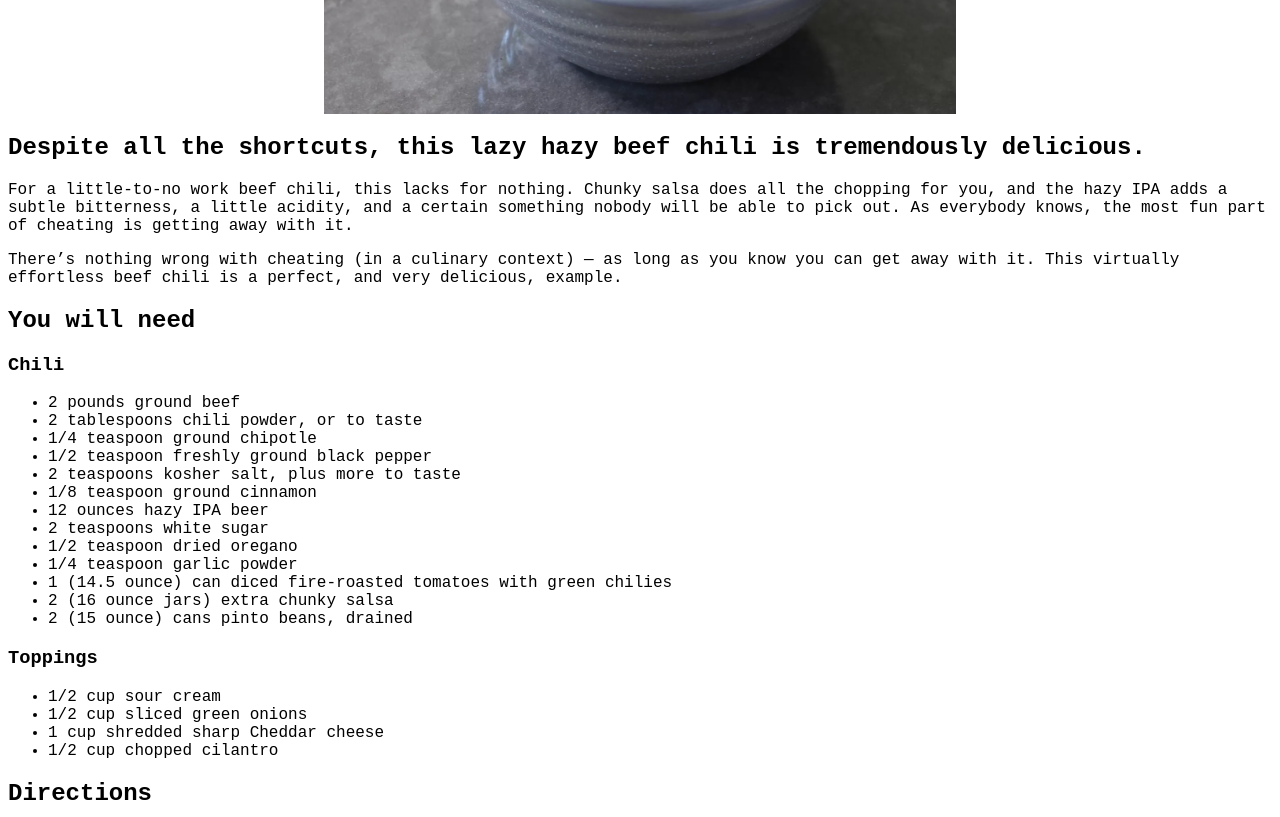
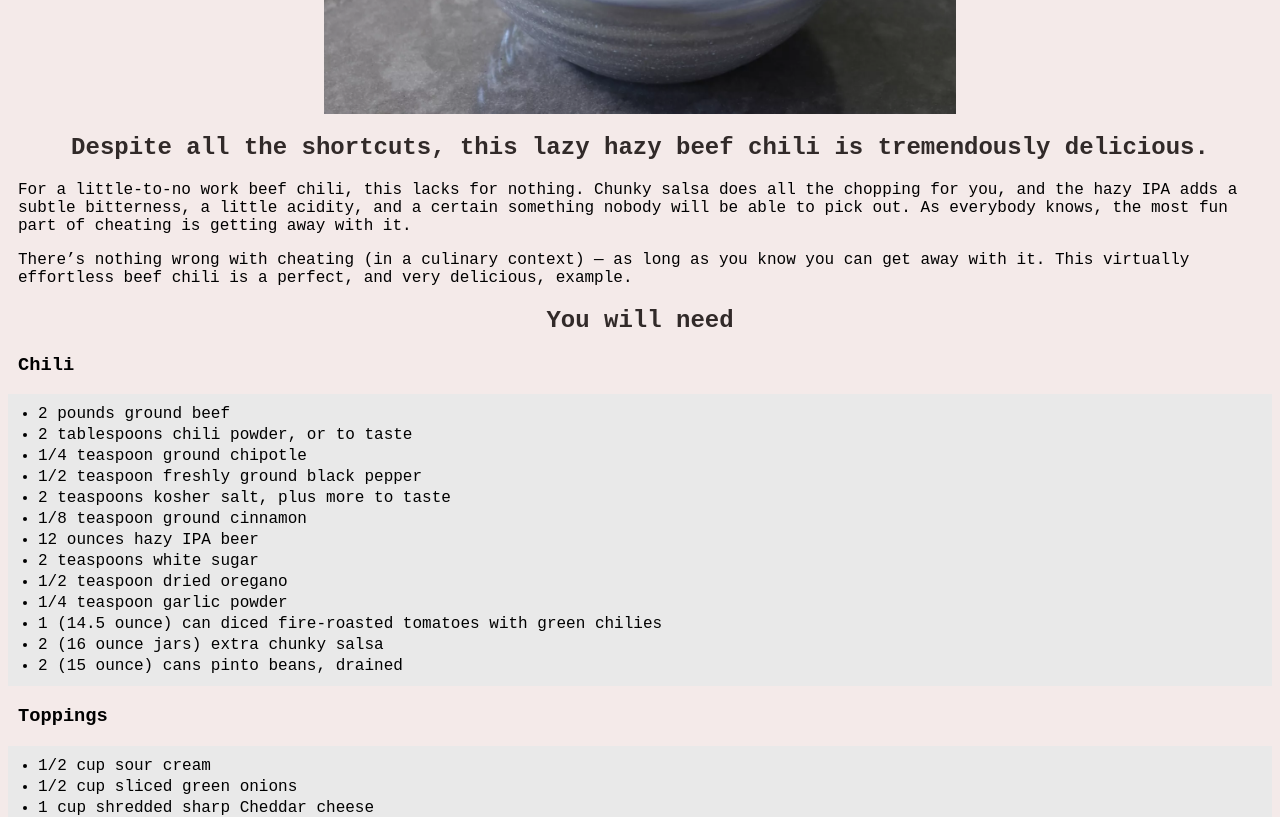
Before and after one commit to arturasVis/odin-recipies, a plain HTML site: page recipes/lazy_beef_chili.html in a window 1280 px wide. Shown: the part 440-1257 px from the top of the page. Drawn offline with Linux system fonts and the light colour scheme.

Commit message:
Added some colour better layour margins and paddint

```diff
--- a/recipes/lazy_beef_chili.html
+++ b/recipes/lazy_beef_chili.html
@@ -9,7 +9,7 @@
 <body>
     <h1 class="title">Lazy hazy beef chili</h1>
     <img src="../images/chili.webp" class="food_img" alr="Image of chili" width="400" height="300">
-    <h2>Despite all the shortcuts, this lazy hazy beef chili is tremendously delicious.</h2>
+    <h2 class="title2">Despite all the shortcuts, this lazy hazy beef chili is tremendously delicious.</h2>
     <p>For a little-to-no work beef chili, this lacks for nothing. Chunky salsa does all the chopping for you,
         and the hazy IPA adds a subtle bitterness, a little acidity, and a certain something nobody will be able to pick out.
         As everybody knows, the most fun part of cheating is getting away with it.</p>
--- a/styles.css
+++ b/styles.css
@@ -1,12 +1,27 @@
 *{
     font-family: 'Courier New', Courier, monospace;
 }
-.title{
+body{
+    background-color: #F4EAE9;
+}
+h1,h2 {
     text-align: center;
     color: #312A29;
-
 }
-
+h3{
+    margin-left: 10px;
+}
+p {
+    text-align: left;
+    margin-left: 10px;
+}
+ul,ol{
+    background-color: #E9E9E9;
+    padding: 8px 8px 8px 20px;
+}
+li{
+    margin: 3px 0px 3px 10px;
+}
 .link_div{
     background-color: aliceblue;
     margin-top: 5px;
@@ -16,7 +31,7 @@
 a {
     text-align: center;
 }
-img {
+.food_img {
     width: 300px;
     height: auto;
     display: block;
```
Also changed, not shown: recipes/cheesecake_pancakes.html (+1 -1 lines), recipes/creamy_mac_and_cheese.html (+1 -1 lines).
